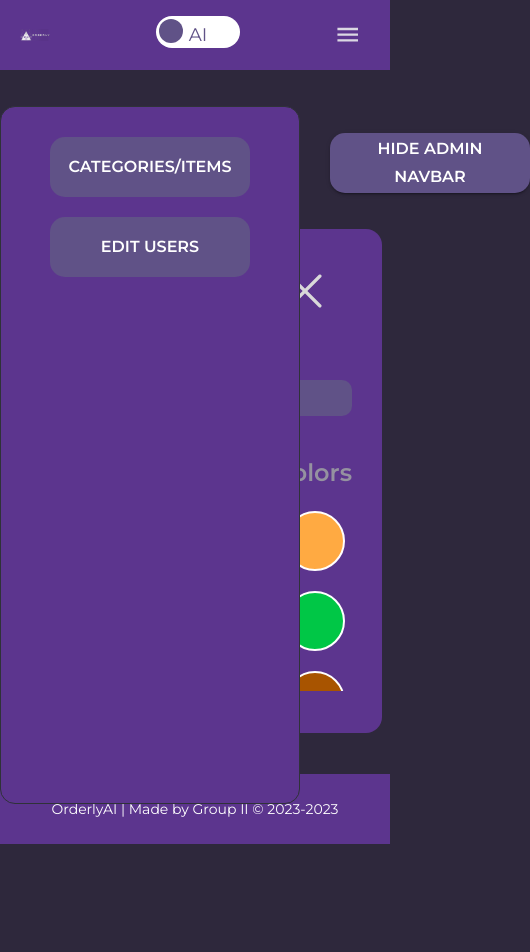
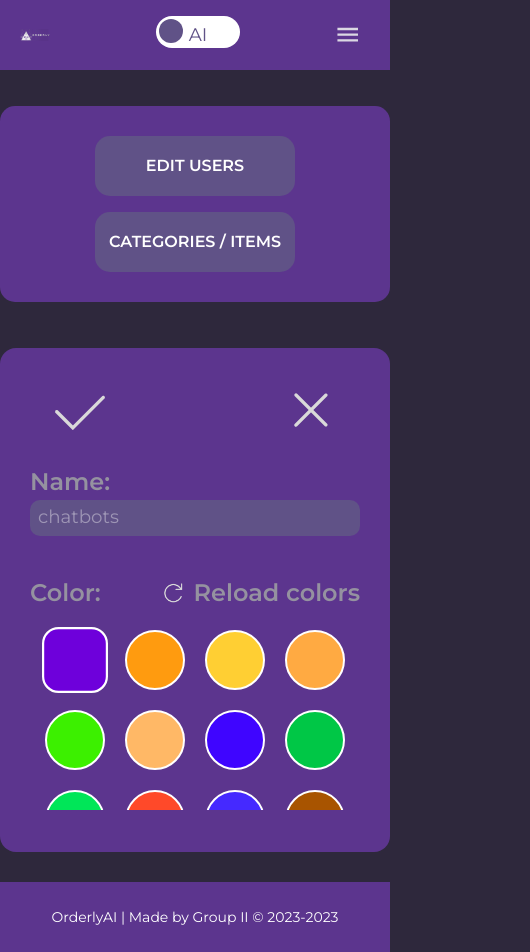
Before and after one commit to dyrpit/orderly-ai-2, a React (Vite) app: page /admin/addcategory in a window 390 px wide. Shown: the whole page, 530 px wide, since content can reach past the window. Before the commit the page ends 844 px from the top, so only its background shows below. Built offline with nearby package versions, Linux system fonts and the light colour scheme; sample sign-in values are in the browser's storage.

Commit message:
Fix?: Mobile AdminPage

```diff
--- a/src/Components/AddCategory/AddCategory.styles.tsx
+++ b/src/Components/AddCategory/AddCategory.styles.tsx
@@ -8,7 +8,6 @@ export const StyledAdminContentContainer = styled(Box)(({ theme }) => ({
  maxHeight: `calc(100vh - 250px)`,
  marginBottom: "30px",
  [theme.breakpoints.down("laptop")]: {
-  margin: "8px",
   marginBottom: "30px",
  },
 }));
--- a/src/Components/AddCategory/AddCategory.tsx
+++ b/src/Components/AddCategory/AddCategory.tsx
@@ -95,7 +95,7 @@ export const AddCategory = () => {
       <ErrorMessage>{categoryExistsMessage ? <div id="error-message"></div> : null}</ErrorMessage>
      </Grid>
 
-     <Grid container justifyContent={"end"} item desktop={2} laptop={2} tablet={2} mobile={12} order={{ tablet: 2, mobile: 1 }}>
+     <Grid container justifyContent={"end"} item desktop={2} laptop={2} tablet={4} mobile={12} order={{ tablet: 2, mobile: 1 }}>
       <Grid container justifyContent={"space-between"}>
        <StyledIconButton type="submit">
         <img src="../../../src/assets/clarity_check-line.png" />
--- a/src/Components/AddItem/AddItem.styles.tsx
+++ b/src/Components/AddItem/AddItem.styles.tsx
@@ -7,7 +7,6 @@ export const StyledAdminContentContainer = styled(Box)(({ theme }) => ({
  padding: "30px",
  marginBottom: "30px",
  [theme.breakpoints.down("laptop")]: {
-  margin: "8px",
   marginBottom: "30px",
  },
 }));
--- a/src/Components/AddItem/AddItem.tsx
+++ b/src/Components/AddItem/AddItem.tsx
@@ -111,7 +111,7 @@ export const AddItem = () => {
       <ErrorMessage>{productExistsMessage ? <div id="error-message"></div> : null}</ErrorMessage>
      </Grid>
 
-     <Grid container justifyContent={"end"} item desktop={2} laptop={2} tablet={2} mobile={12} order={{ tablet: 2, mobile: 1 }}>
+     <Grid container justifyContent={"end"} item desktop={2} laptop={2} tablet={4} mobile={12} order={{ tablet: 2, mobile: 1 }}>
       <Grid container justifyContent={"space-between"}>
        <StyledIconButton type="submit">
         <img src="../../../src/assets/clarity_check-line.png" />
--- a/src/Components/AdminNavbar/AdminNavbar.styles.tsx
+++ b/src/Components/AdminNavbar/AdminNavbar.styles.tsx
@@ -6,8 +6,8 @@ import { StyledButton } from "../../ui";
 export const ANContainer = styled(Box)(({ theme: theme }) => ({
  backgroundColor: theme.palette.background.paper,
  width: "100%",
- maxWidth: "300px",
- height: `698px`,
+ height: "auto",
+ maxHeight: "660px",
  padding: "30px 0 30px 0",
  marginBottom: "30px",
  display: "flex",
@@ -16,11 +16,9 @@ export const ANContainer = styled(Box)(({ theme: theme }) => ({
  alignItems: "center",
  textAlign: "center",
  borderRadius: "15px",
- [theme.breakpoints.down("laptop")]: {
-  position: "absolute",
-  left: "0",
-  border: "1px solid #2f3238",
-  zIndex: "999",
+ [theme.breakpoints.down("tablet")]: {
+  flexDirection: "column",
+  justifyContent: "space-between",
  },
 }));
 
--- a/src/Components/AdminNavbar/AdminNavbar.tsx
+++ b/src/Components/AdminNavbar/AdminNavbar.tsx
@@ -18,9 +18,14 @@ export function AdminNavbar() {
 
  return (
   <ANContainer>
-   <ANButton sx={{ height: "60px" }} onClick={toggleListVisibility}>
-    Categories/Items
-   </ANButton>
+   <div style={{ display: "flex", gap: "16px", flexDirection: "column", alignItems: "center", width: "100%" }}>
+    <Link to="/admin/edituser" style={{ textDecoration: "none" }}>
+     {isAdmin ? <ANButton>Edit Users</ANButton> : null}
+    </Link>
+    <ANButton sx={{ height: "60px" }} onClick={toggleListVisibility}>
+     Categories / Items
+    </ANButton>
+   </div>
    <Fade in={isListVisible} unmountOnExit>
     <ANList>
      <Link to="/admin/addcategory" style={{ textDecoration: "none" }}>
@@ -29,12 +34,11 @@ export function AdminNavbar() {
      <Link to="/admin/additem/" style={{ textDecoration: "none" }}>
       {isAdmin ? <ANButtonSmall>New Item</ANButtonSmall> : null}
      </Link>
-     {dataToUse.map((categoryData, index) => <AdminNavbarListCategory category={categoryData} key={index} />)}{" "}
+     {dataToUse.map((categoryData, index) => (
+      <AdminNavbarListCategory category={categoryData} key={index} />
+     ))}{" "}
     </ANList>
    </Fade>
-   <Link to="/admin/edituser" style={{ textDecoration: "none" }}>
-    {isAdmin ? <ANButton>Edit Users</ANButton> : null}
-   </Link>
   </ANContainer>
  );
 }
--- a/src/Components/EditCategory/EditCategory.styles.ts
+++ b/src/Components/EditCategory/EditCategory.styles.ts
@@ -8,7 +8,6 @@ export const StyledAdminContentContainer = styled(Box)(({ theme }) => ({
   maxHeight: `calc(100vh - 250px)`,
   marginBottom: "30px",
   [theme.breakpoints.down("laptop")]: {
-    margin: "8px",
     marginBottom: "30px",
   },
 }));
--- a/src/Components/EditItem/EditItem.styles.ts
+++ b/src/Components/EditItem/EditItem.styles.ts
@@ -7,7 +7,6 @@ export const StyledAdminContentContainer = styled(Box)(({ theme }) => ({
   padding: "30px",
   marginBottom: "30px",
   [theme.breakpoints.down("laptop")]: {
-    margin: "8px",
     marginBottom: "30px",
   },
 }));
--- a/src/Components/UsersEdit/UsersEdit.styles.tsx
+++ b/src/Components/UsersEdit/UsersEdit.styles.tsx
@@ -3,7 +3,6 @@ import { fontSizeVar } from "../../Theme/variables";
 import { StyledButton } from "../../ui";
 
 export const UsersEditContainer = styled(Box)(({ theme: theme }) => ({
- width: "100%",
  height: "fit-content",
  maxHeight: "880px",
  backgroundColor: theme.palette.background.paper,
--- a/src/Pages/AdminPage/AdminPage.tsx
+++ b/src/Pages/AdminPage/AdminPage.tsx
@@ -3,6 +3,8 @@ import { AdminNavbar } from "../../Components/AdminNavbar/AdminNavbar";
 import { Outlet } from "react-router-dom";
 import { useState } from "react";
 import { ANButton } from "../../Components/AdminNavbar/AdminNavbar.styles";
+import MenuIcon from "@mui/icons-material/Menu";
+import MenuOpenIcon from "@mui/icons-material/MenuOpen";
 
 export const AdminPage = () => {
  const [adminNavbarVisible, setAdminNavbarVisible] = useState(true);
@@ -13,23 +15,10 @@ export const AdminPage = () => {
 
  return (
   <Grid container spacing={2} sx={{ marginTop: "20px" }}>
-   <Grid item laptop={3} tablet={3} mobile={3}>
-    {" "}
-    {adminNavbarVisible ? <AdminNavbar /> : null}
+   <Grid item laptop={3} tablet={4} tabletsmall={4} mobile={12} sx={{ height: "fit-content" }}>
+    <AdminNavbar />
    </Grid>
-   <Grid container justifyContent={"end"} item laptop={12} tablet={12} mobile={12} sx={{ display: { laptop: "none", tablet: "block", mobile: "block" }}}>
-    {" "}
-    {adminNavbarVisible ? (
-     <ANButton style={{ marginLeft: "330px" }} onClick={toggleAdminNavbar} variant="contained" color="primary">
-      Hide Admin Navbar
-     </ANButton>
-    ) : (
-     <ANButton style={{ marginLeft: "330px" }} onClick={toggleAdminNavbar} variant="contained" color="primary">
-      Show Admin Navbar
-     </ANButton>
-    )}
-   </Grid>
-   <Grid item laptop={9} tablet={12} mobile={12}>
+   <Grid item laptop={9} tablet={8} tabletsmall={8} mobile={12}>
     <Outlet />
    </Grid>
   </Grid>
--- a/src/Theme/theme.ts
+++ b/src/Theme/theme.ts
@@ -9,6 +9,7 @@ declare module "@mui/material/styles" {
   lg: false;
   xl: false;
   mobile: true;
+  tabletsmall: true;
   tablet: true;
   laptop: true;
   desktop: true;
@@ -35,6 +36,7 @@ export const getDesignTokens = (mode: PaletteMode) => ({
   values: {
    mobile: 0,
    tablet: 640,
+   tabletsmall: 768,
    laptop: 1024,
    desktop: 1170,
   },
@@ -79,7 +81,6 @@ export const getDesignTokens = (mode: PaletteMode) => ({
        light: colorVar.smallAccentLight,
        dark: colorVar.inputBackground,
       },
-         }
-      ),
+     }),
  },
 });
```
Lines whose indentation alone changed are shown as unchanged.
